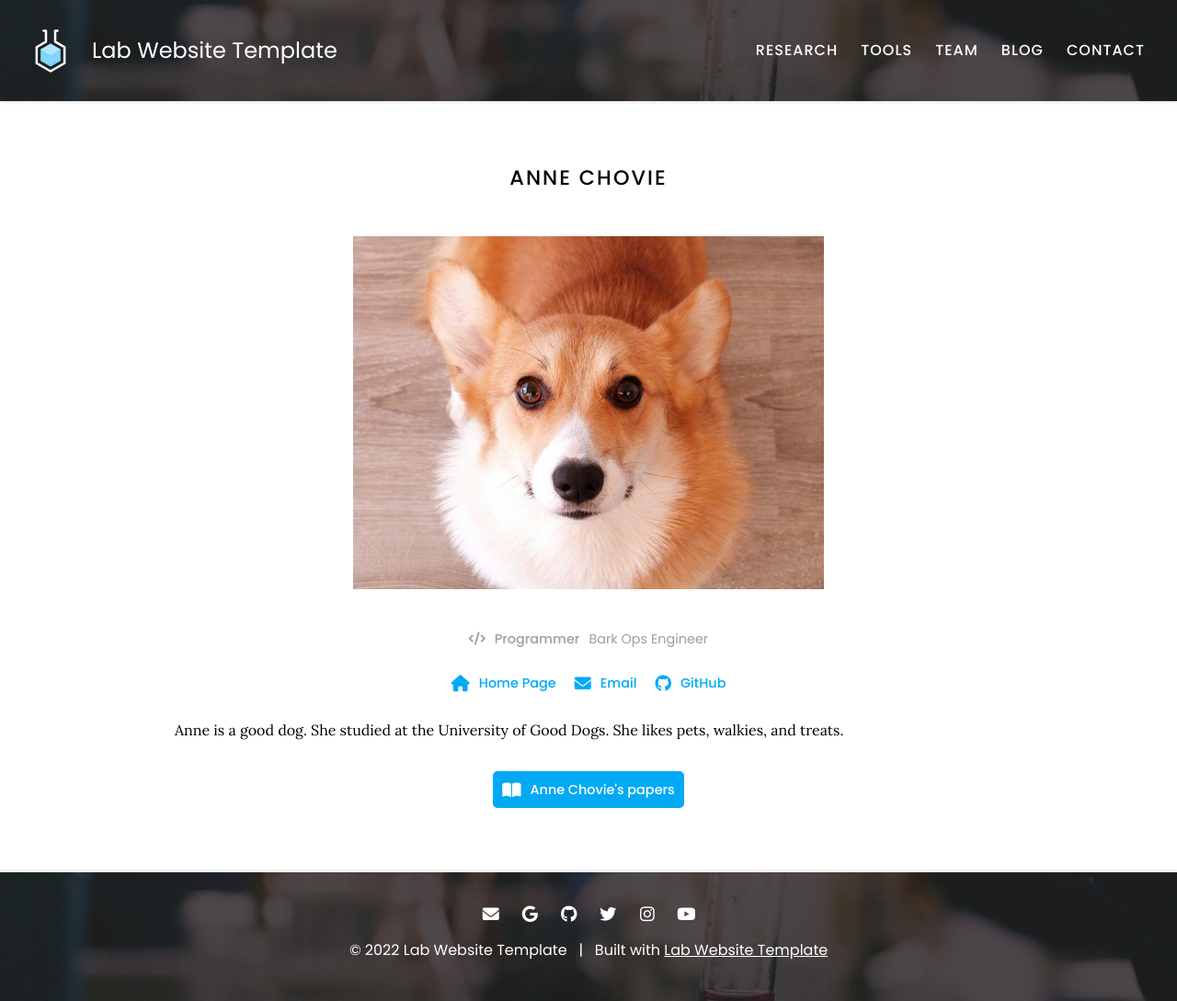
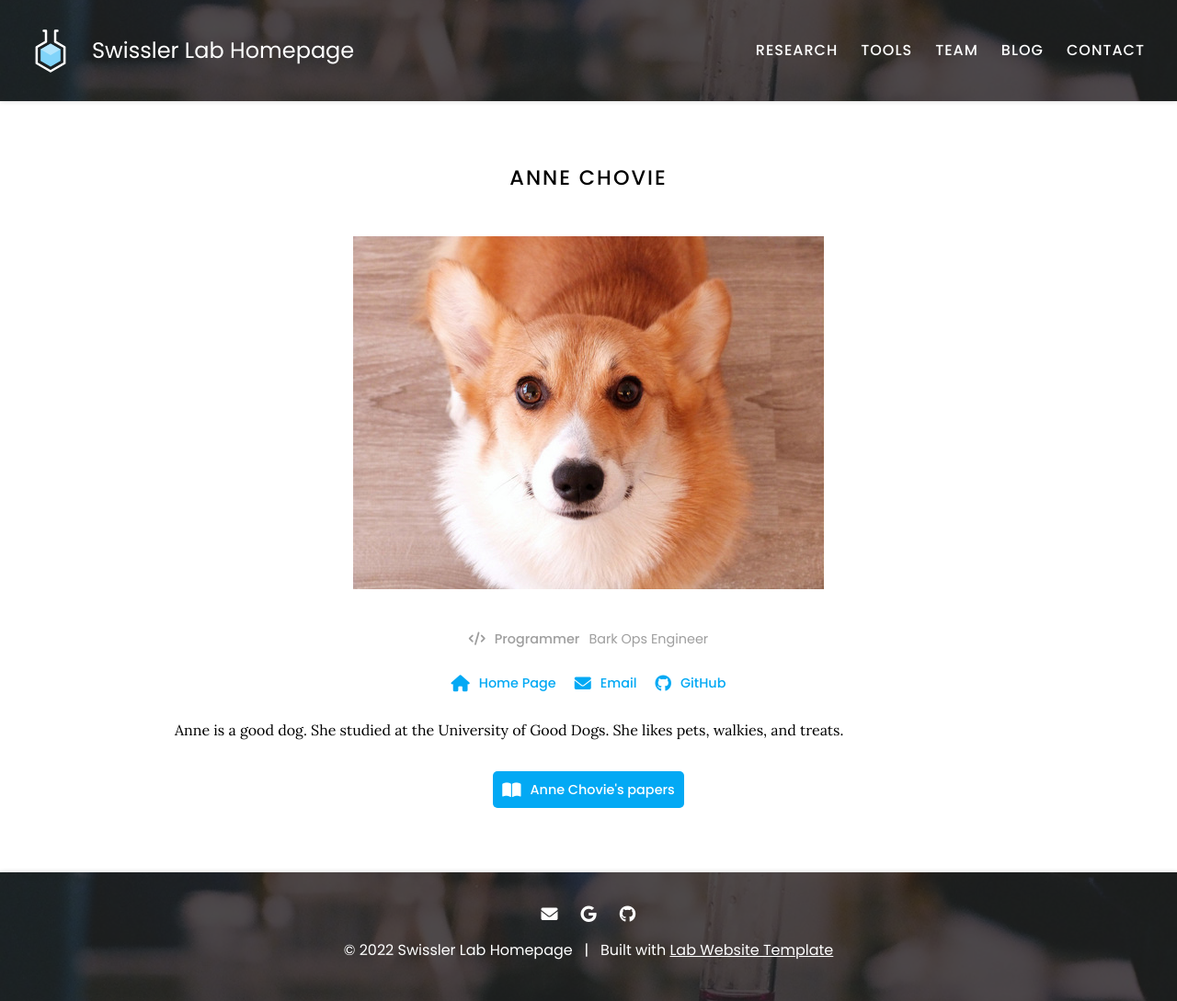
Before and after one commit to innovative-robotics/innovative-robotics.github.io, a Jekyll site: the page built from _members/anne-chovie.md, in a window 1280 px wide. Shown: the whole page at 92% size. Built offline with Jekyll 4.4.1, drawn with Linux system fonts in a browser that asks for light colours; part of the change alters nothing that is shown.

Commit message:
Update _config.yaml

```diff
--- a/_config.yaml
+++ b/_config.yaml
@@ -1,21 +1,21 @@
 ### basic settings
 
 # site properties and page defaults
-title: Lab Website Template
-description: An easy-to-use, flexible website template for labs, with automatic citations, GitHub tag imports, pre-built components, and more.
+title: Swissler Lab Homepage
+description: The homepage for Swissler Lab, a robotics research laboratory exploring the collective behaviors and self-assembly of robot swarms.
 logo: images/logo.svg
 header: images/background.jpg
 footer: images/background.jpg
-baseurl: /lab-website-template
+baseurl: ""
 
 # site social media and other links
 links:
-  email: jane.smith@your-lab.com
-  google-scholar: Jane Smith
-  github: your-lab
-  twitter: YourLabHandle
-  instagram: YourLabHandle
-  youtube: YourLabChannel
+  email: petras.swissler@njit.edu
+  google-scholar: Petras Swissler
+  github: swissler-lab
+  #twitter: YourLabHandle
+  #instagram: YourLabHandle
+  #youtube: YourLabChannel
 
 ### advanced settings
 
```
